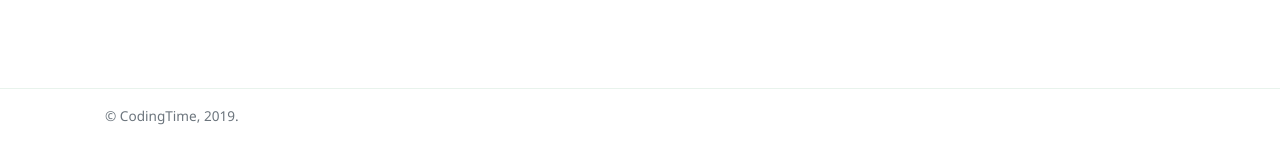
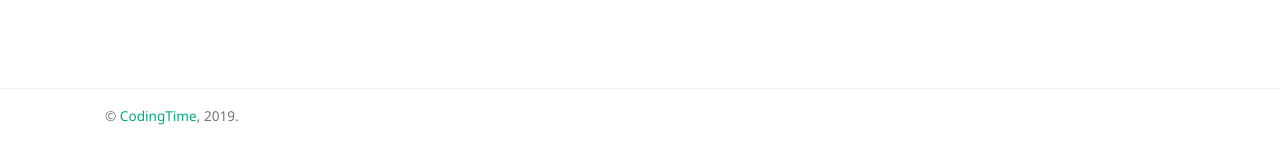
Before and after one commit to DaniilChizhevskii/Coding-Ti.me, a Jekyll site: the page built from _pages/buy-me-a-coffee.md, in a window 1280 px wide. Shown: the part 462-626 px from the top of the page. Built offline with Jekyll 4.4.1, drawn with Linux system fonts in a browser that asks for light colours; nearby versions of some CDN libraries; part of the change alters nothing that is shown.

```diff
--- a/_layouts/default.html
+++ b/_layouts/default.html
@@ -77,7 +77,7 @@
         <div class="container">
         <div class="row align-items-center justify-content-between">
             <div>
-                <span>© CodingTime, <script>document.write(new Date().getFullYear())</script>.</span>
+                <span>© <a href="https://coding-ti.me">CodingTime</a>, <script>document.write(new Date().getFullYear())</script>.</span>
             </div>
         </div>
         </div>
```
